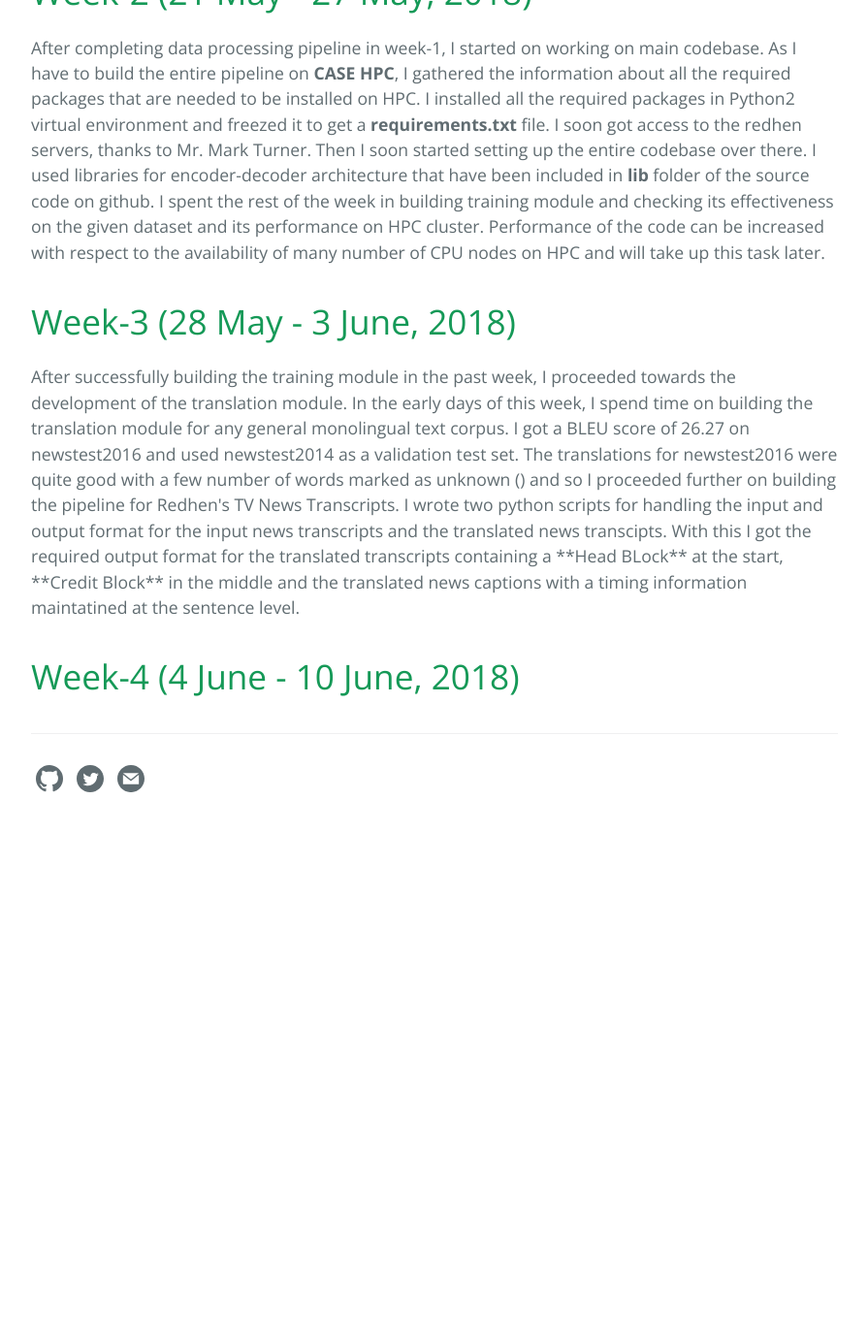
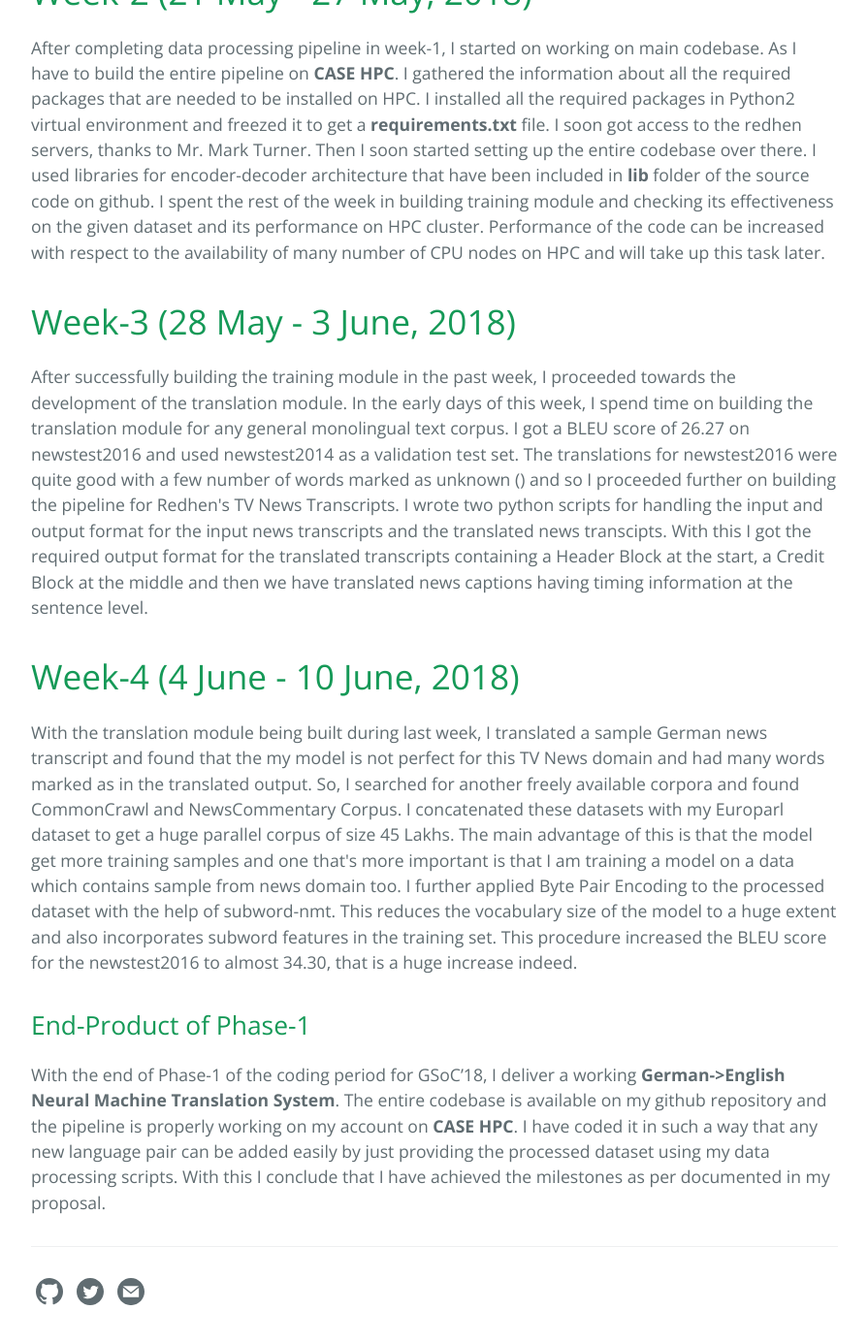
Before and after one commit to vikrant97/GSoC-Blog, a Jekyll site: the page built from _posts/2018-06-07-Phase-1-Progress.md, in a window 1280 px wide and 1400 px high, scrolled down 1139 px. Shown: the top 1385 px of the window at 97% size, without its empty margins (192-1087 px from the left). Built offline with Jekyll 4.4.1, drawn with Linux system fonts in a browser that asks for light colours; our own code applies the rules of GitHub Pages for plain Markdown files; before the commit the page ends 2010 px from its top, so only the background shows below that.

Commit message:
Update 2018-06-07-Phase-1-Progress.md

```diff
--- a/_posts/2018-06-07-Phase-1-Progress.md
+++ b/_posts/2018-06-07-Phase-1-Progress.md
@@ -17,11 +17,17 @@ a model on this dataset using my code but later realised that this code contain
 
 # Week-2 (21 May - 27 May, 2018)
 
-After completing data processing pipeline in week-1, I started on working on main codebase. As I have to build the entire pipeline on **CASE HPC**, I gathered the information about all the required packages that are needed to be installed on HPC.
+After completing data processing pipeline in week-1, I started on working on main codebase. As I have to build the entire pipeline on **CASE HPC**. I gathered the information about all the required packages that are needed to be installed on HPC.
 I installed all the required packages in Python2 virtual environment and freezed it to get a **requirements.txt** file. I soon got access to the redhen servers, thanks to Mr. Mark Turner. Then I soon started setting up the entire codebase over there. I used libraries for encoder-decoder architecture that have been included in **lib** folder of the source code on github. I spent the rest of the week in building training module and checking its effectiveness on the given dataset and its performance on HPC cluster. Performance of the code can be increased with respect to the availability of many number of CPU nodes on HPC and will take up this task later.
 
 # Week-3 (28 May - 3 June, 2018)
 
-After successfully building the training module in the past week, I proceeded towards the development of the translation module. In the early days of this week, I spend time on building the translation module for any general monolingual text corpus. I got a BLEU score of 26.27 on newstest2016 and used newstest2014 as a validation test set. The translations for newstest2016 were quite good with a few number of words marked as unknown (<unk>) and so I proceeded further on building the pipeline for Redhen's TV News Transcripts. I wrote two python scripts for handling the input and output format for the input news transcripts and the translated news transcipts. With this I got the required output format for the translated transcripts containing a **Head BLock** at the start, **Credit Block** in the middle and the translated news captions with a timing information maintatined at the sentence level.
+After successfully building the training module in the past week, I proceeded towards the development of the translation module. In the early days of this week, I spend time on building the translation module for any general monolingual text corpus. I got a BLEU score of 26.27 on newstest2016 and used newstest2014 as a validation test set. The translations for newstest2016 were quite good with a few number of words marked as unknown (<unk>) and so I proceeded further on building the pipeline for Redhen's TV News Transcripts. I wrote two python scripts for handling the input and output format for the input news transcripts and the translated news transcipts. With this I got the required output format for the translated transcripts containing a Header Block at the start, a Credit Block at the middle and then we have translated news captions having timing information at  the sentence level.
 
 # Week-4 (4 June - 10 June, 2018)
+
+With the translation module being built during last week, I translated a sample German news transcript and found that the my model is not perfect for this TV News domain and had many words marked as <unk> in the translated output. So, I searched for another freely available corpora and found CommonCrawl and NewsCommentary Corpus. I concatenated these datasets with my Europarl dataset to get a huge parallel corpus of size 45 Lakhs. The main advantage of this is that the model get more training samples and one that's more important is that I am training a model on a data which contains sample from news domain too. I further applied Byte Pair Encoding to the processed dataset with the help of subword-nmt. This reduces the vocabulary size of the model to a huge extent and also incorporates subword features in the training set. This procedure increased the BLEU score for the newstest2016 to almost 34.30, that is a huge increase indeed.
+
+## End-Product of Phase-1
+
+With the end of Phase-1 of the coding period for GSoC'18, I deliver a working **German->English Neural Machine Translation System**. The entire codebase is available on my github repository and the pipeline is properly working on my account on **CASE HPC**. I have coded it in such a way that any new language pair can be added easily by just providing the processed dataset using my data processing scripts. With this I conclude that I have achieved the milestones as per documented in my proposal.
```
